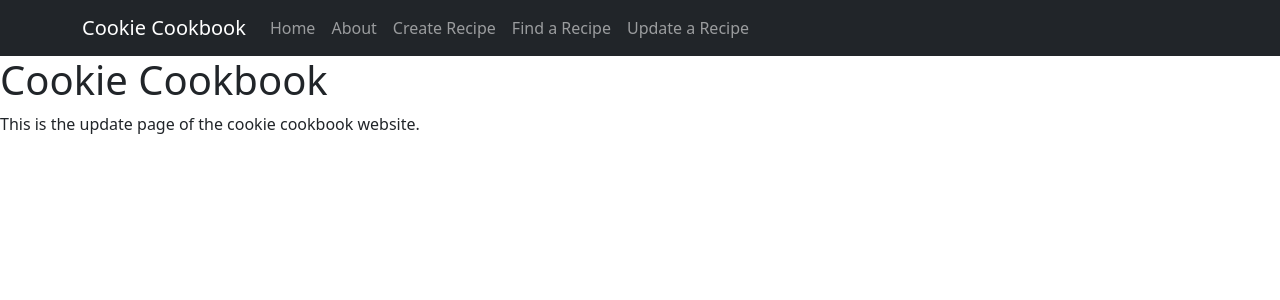
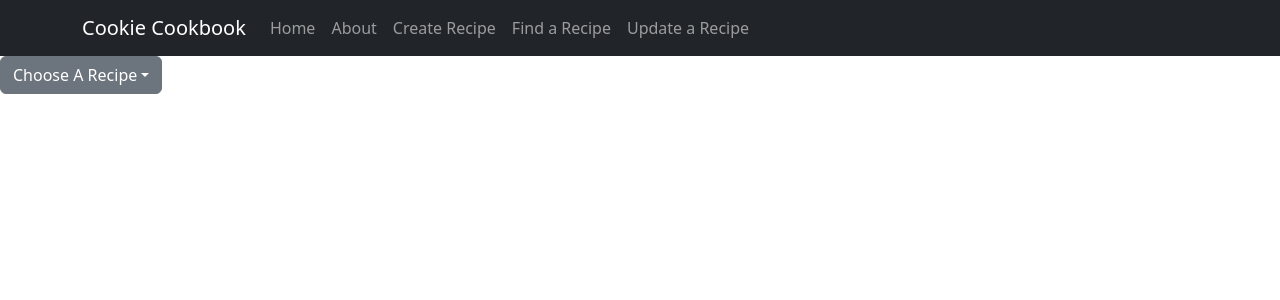
Before and after one commit to meiragoldstone/cookies, a React (Create React App) app in the folder cookie-cookbook-app/: page /Update in a window 1280 px wide. Shown: the top 300 px of the page. Built offline with nearby package versions, Linux system fonts and the light colour scheme.

Commit message:
Beginning of Update UI

```diff
--- a/cookie-cookbook-app/src/Pages/Update.jsx
+++ b/cookie-cookbook-app/src/Pages/Update.jsx
@@ -1,13 +1,36 @@
 import React from 'react';
+import { useState } from 'react';
+import Dropdown from 'react-bootstrap/Dropdown';
+import DropdownButton from 'react-bootstrap/DropdownButton';
 
 const Update = () => {
+    const [recipeList, setRecipeList] = useState({"Banana":["Flour", "Sugar"], "Chocolate":["Oil", "Eggs"]})
+    const [chosenRecipe, setChosenRecipe] = useState({})
+
     return (
         <>
-            <h1>Cookie Cookbook</h1>
-            <p>
-                This is the update page of the cookie cookbook website.
-            </p>
+            <DropdownButton variant = "secondary" id="dropdown-basic-button" title="Choose A Recipe">
+            {Object.keys(recipeList).forEach(key => {
+                <Dropdown.Item href="/About">{key}</Dropdown.Item>;
+            })}
+            </DropdownButton>
         </>
+
+//         // Loop through each key in the itemsObject
+// Object.keys(itemsObject).forEach(key => {
+//     console.log(`Key: ${key}`);
+//     // Access the array of items for each key
+//     itemsObject[key].forEach(item => {
+//       console.log(`Item: ${item}`);
+//     });
+//   });
+
+        // <>
+        //     <h1>Cookie Cookbook</h1>
+        //     <p>
+        //         This is the update page of the cookie cookbook website.
+        //     </p>
+        // </>
     );
 }
 
```
